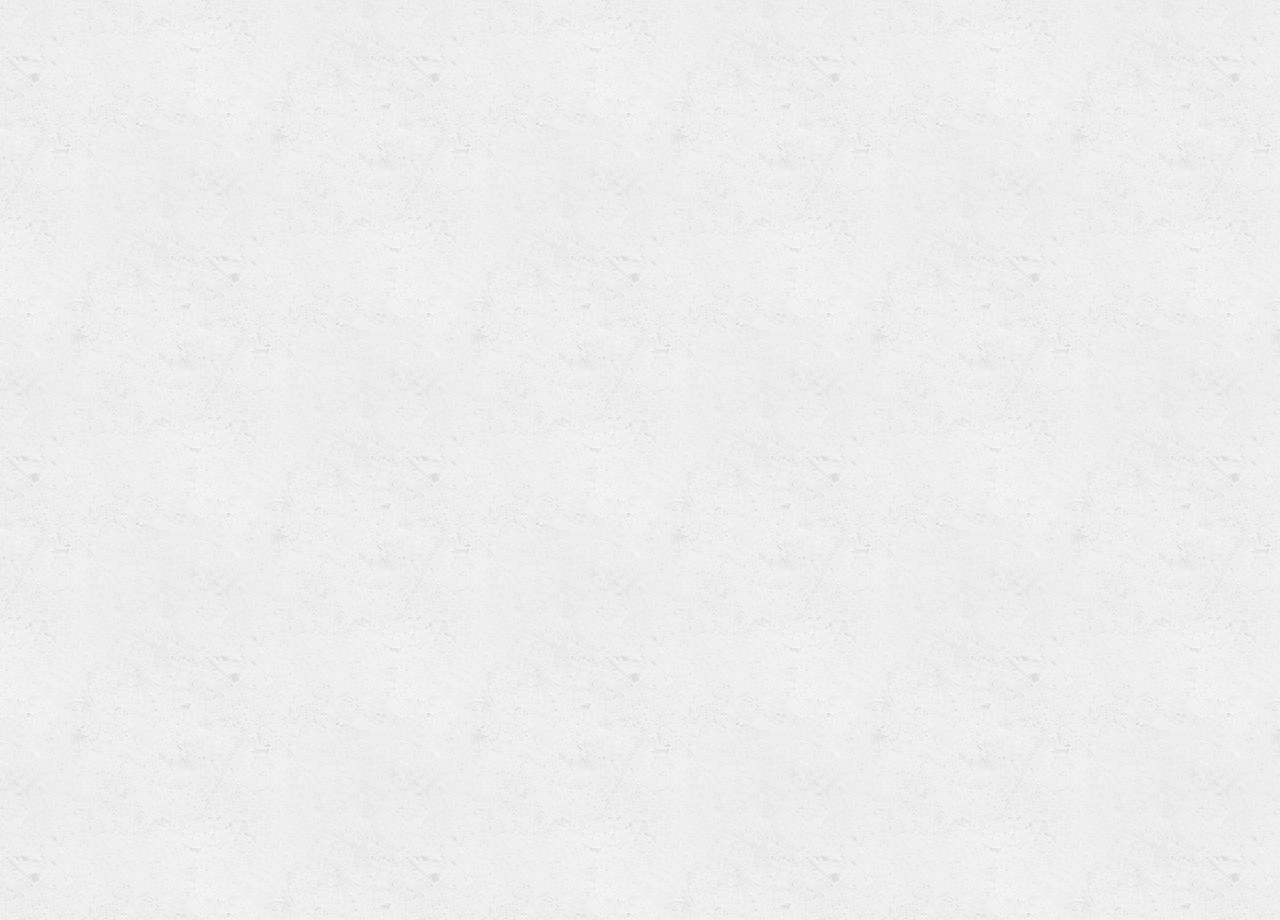
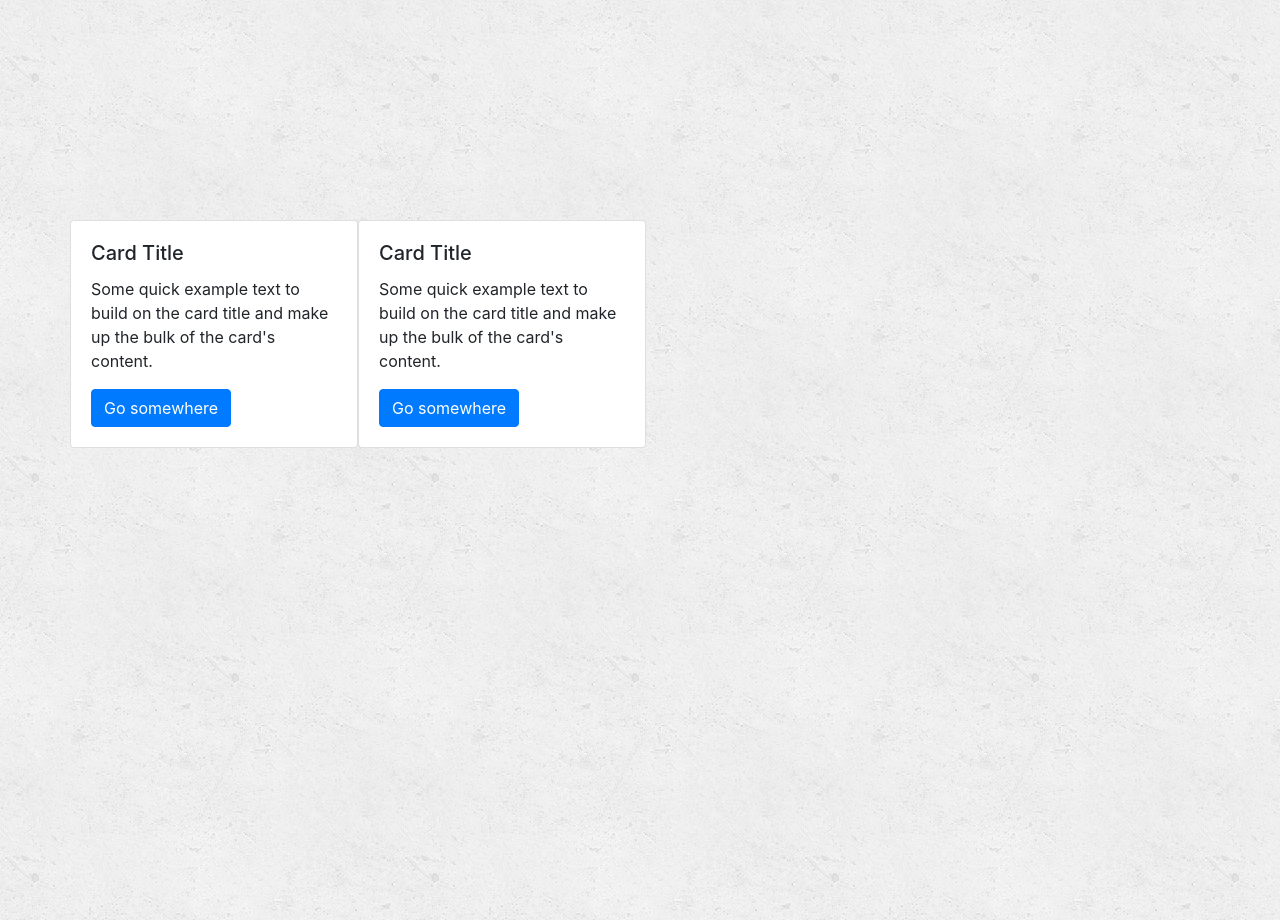
Before and after one commit to Ihsaan-Ahmad/My-Portfolio, a React (Create React App) app: page / in a window 1280 px wide. Shown: the part 1480-2400 px from the top of the page. Built offline with nearby package versions, Linux system fonts and the light colour scheme.

Commit message:
added portfolio cards

```diff
--- a/src/App.css
+++ b/src/App.css
@@ -60,6 +60,10 @@
 .portfolio-section {
   height: 100vh;
   background-image: url("./components/images/concrete_seamless.png");
+}
+
+.portfolio-section div {
+  top: 100px;
 }
 
 .contact-section {
--- a/src/sections/Portfolio.js
+++ b/src/sections/Portfolio.js
@@ -1,9 +1,37 @@
 import React, { Component } from "react";
+import { Container, Row, Card, Button } from "react-bootstrap";
 
 class Portfolio extends Component {
   state = {};
   render() {
-    return <div className="portfolio-section" id="portfolio" />;
+    return (
+      <div className="portfolio-section" id="portfolio">
+        <Container>
+          <Row>
+            <Card style={{ width: "18rem" }}>
+              <Card.Body>
+                <Card.Title>Card Title</Card.Title>
+                <Card.Text>
+                  Some quick example text to build on the card title and make up
+                  the bulk of the card's content.
+                </Card.Text>
+                <Button variant="primary">Go somewhere</Button>
+              </Card.Body>
+            </Card>
+            <Card style={{ width: "18rem" }}>
+              <Card.Body>
+                <Card.Title>Card Title</Card.Title>
+                <Card.Text>
+                  Some quick example text to build on the card title and make up
+                  the bulk of the card's content.
+                </Card.Text>
+                <Button variant="primary">Go somewhere</Button>
+              </Card.Body>
+            </Card>
+          </Row>
+        </Container>
+      </div>
+    );
   }
 }
 
```
